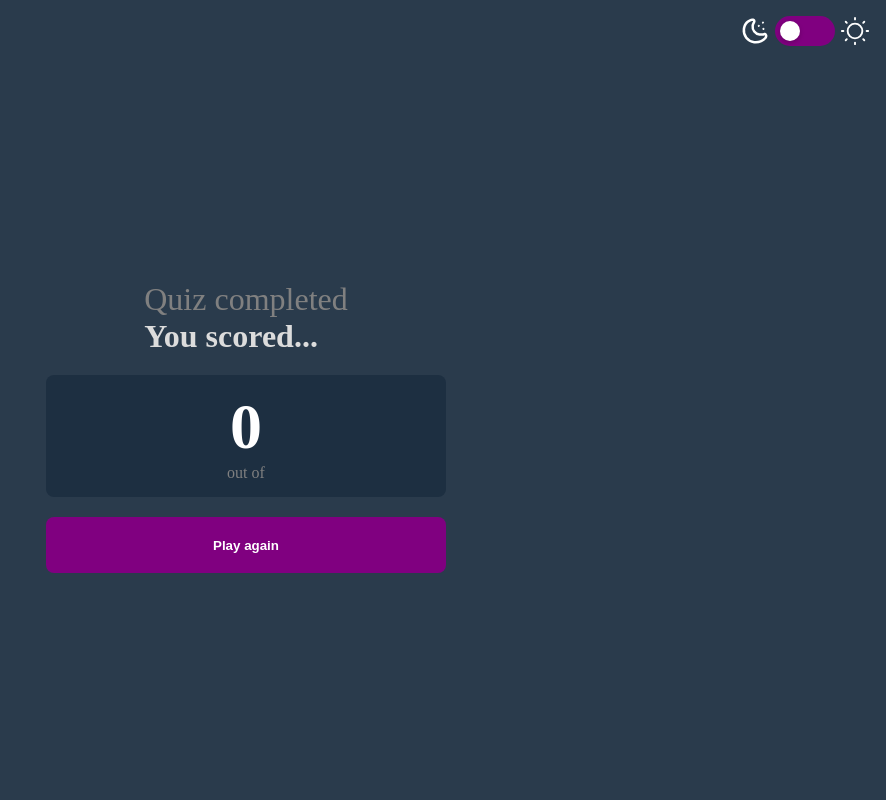
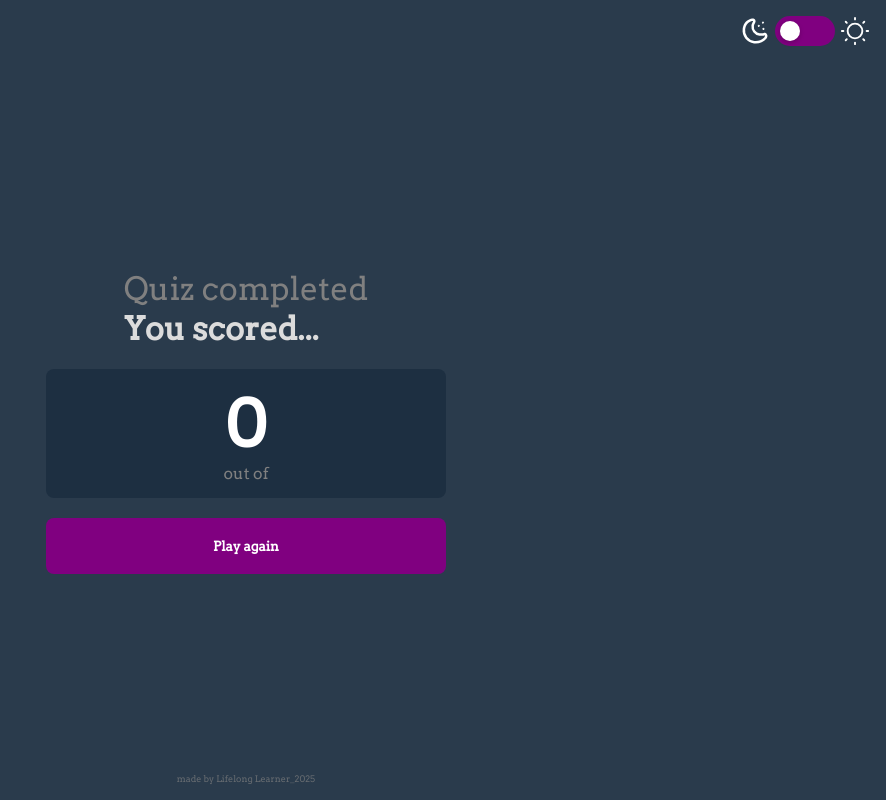
Before and after one commit to Sipanyn/Frontend_Quiz, a React (Vite) app: page /result in a window 1280 px wide. Shown: the whole page, without its empty margins (394-1280 px from the left). Built offline with nearby package versions, Linux system fonts and the light colour scheme; no server answers.

Commit message:
add footer and subject icon to top

```diff
--- a/src/App.css
+++ b/src/App.css
@@ -5,6 +5,14 @@
   margin: 0;
   padding: 0;
   -webkit-tap-highlight-color: transparent;
+}
+@font-face {
+  font-family: "Arvo";
+  src: url("/fonts/Arvo-Regular.ttf") format("truetype");
+}
+
+body {
+  font-family: "Arvo";
 }
 
 :root {
@@ -22,3 +30,7 @@
 .light {
   background-color: var(--light-bg);
 }
+button,
+a {
+  font-family: inherit;
+}
--- a/src/components/app-layout/app-layout.jsx
+++ b/src/components/app-layout/app-layout.jsx
@@ -1,6 +1,7 @@
 import { Outlet } from "react-router";
 import ModeChanger from "../mode-changer/mode-changer";
 import styles from "./app-layout.module.css";
+import Footer from "../footer/footer";
 const AppLayout = () => {
   return (
     <div className={styles.container}>
@@ -10,6 +11,7 @@ const AppLayout = () => {
       <main className={styles.main}>
         <Outlet />
       </main>
+      <Footer />
     </div>
   );
 };
--- /dev/null
+++ b/src/components/footer/footer.jsx
@@ -0,0 +1,9 @@
+import styles from "./footer.module.css";
+
+const Footer = () => {
+  return (
+    <footer className={styles.footer}>made by Lifelong Learner_2025</footer>
+  );
+};
+
+export default Footer;
--- /dev/null
+++ b/src/components/footer/footer.module.css
@@ -0,0 +1,6 @@
+.footer {
+  color: gray;
+  text-align: center;
+  font-size: xx-small;
+  opacity: 0.7;
+}
--- a/src/pages/questions-page/questions-page.jsx
+++ b/src/pages/questions-page/questions-page.jsx
@@ -9,18 +9,38 @@ import {
   setSelectedSubjectLocal,
 } from "../../utils/localStorage";
 import { SubjectContext } from "../../context/SubjectContext";
+import { ThemeContext } from "styled-components";
 
 const QuestionsPage = () => {
-  const { selectedSubject, point, currentQuestion } =
-    useContext(SubjectContext);
-  useEffect(() => {
-    setSelectedSubjectLocal("selectedSubject", selectedSubject);
-    setPointLocal("point", point);
-    setCurrentQuestionLocal("currentQuestion", currentQuestion);
-  }, [selectedSubject, point, currentQuestion]);
+  const { theme } = useContext(ThemeContext);
+  const { subjects, selectedSubject } = useContext(SubjectContext);
+
+  // useEffect(() => {
+  //   setSelectedSubjectLocal("selectedSubject", selectedSubject);
+  //   setPointLocal("point", point);
+  //   setCurrentQuestionLocal("currentQuestion", currentQuestion);
+  // }, [selectedSubject, point, currentQuestion]);
+
+  const subject = subjects?.[selectedSubject] || {};
+  const { icon, title, color, bgColor } = subject;
+
+  // console.log(subject?.icon);
 
   return (
     <div className={styles.container}>
+      <div
+        className={`${styles.subjectHeader} ${
+          theme === "dark" ? styles.dark : styles.light
+        }`}
+      >
+        <div
+          className={styles.svg_container}
+          style={{ color: color, backgroundColor: bgColor }}
+          dangerouslySetInnerHTML={{ __html: icon }}
+        />
+        <strong className={styles.content}>{title}</strong>
+      </div>
+
       <QuestionInfo />
       <Options />
       <SubmitBtn />
--- a/src/pages/questions-page/questions-page.module.css
+++ b/src/pages/questions-page/questions-page.module.css
@@ -1,4 +1,25 @@
 .container {
   display: grid;
   grid-template-columns: repeat(auto-fit, minmax(350px, 1fr));
+  .subjectHeader {
+    display: flex;
+    flex-direction: row;
+    gap: 15px;
+    align-items: center;
+    position: absolute;
+    top: 10px;
+    left: 15px;
+    .svg_container {
+      height: 40px;
+      width: 40px;
+      padding: 8px;
+      border-radius: 6px;
+    }
+  }
 }
+.dark {
+  color: var(--dark-text);
+}
+.light {
+  color: var(--light-text);
+}
```
Also changed, not shown: public/fonts/Arvo-Regular.ttf (added).
